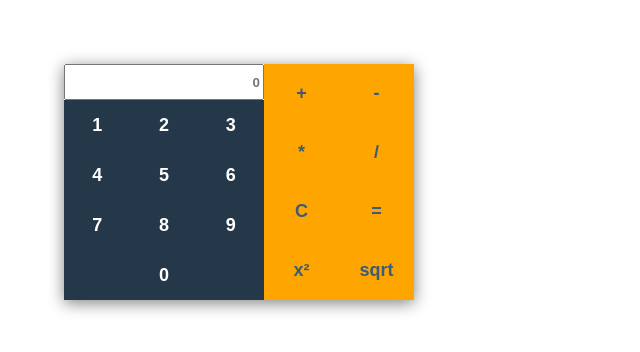
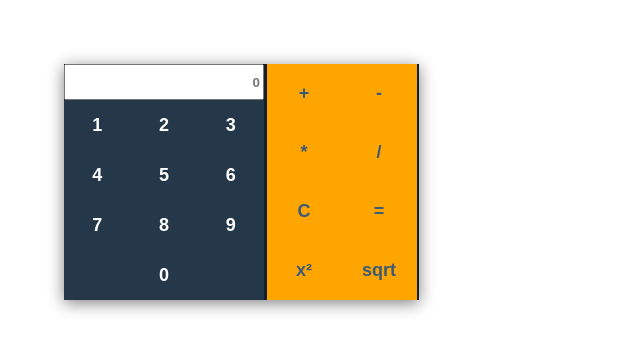
Before and after one commit to MoisGames/CalculatorVue, a plain HTML site: page index.html in a window 1280 px wide. Shown: the whole page, without its empty margins (0-640 px from the left). Drawn offline with nearby package versions, Linux system fonts and the light colour scheme.

```diff
--- a/style.css
+++ b/style.css
@@ -3,18 +3,18 @@
     margin: 0%;
 }
 #app {
-    width: 350px;
+    width: 355px;
     height: 236px;
     margin: 5%;
     box-shadow: 0 3px 15px grey;
     flex-direction: column;
     display: flex;
     flex-wrap: wrap;
+    background-color: #13202c;
 }
 input[type=text] {
     width: 192px;
     height: 30px;
-
     text-align: right;
     color: #243849;
 }
@@ -27,6 +27,7 @@ input[type=text] {
 .button__operators {
     flex-direction: row;
     width: 150px;
+
 }
 .cell {
     flex: 32%;
```
